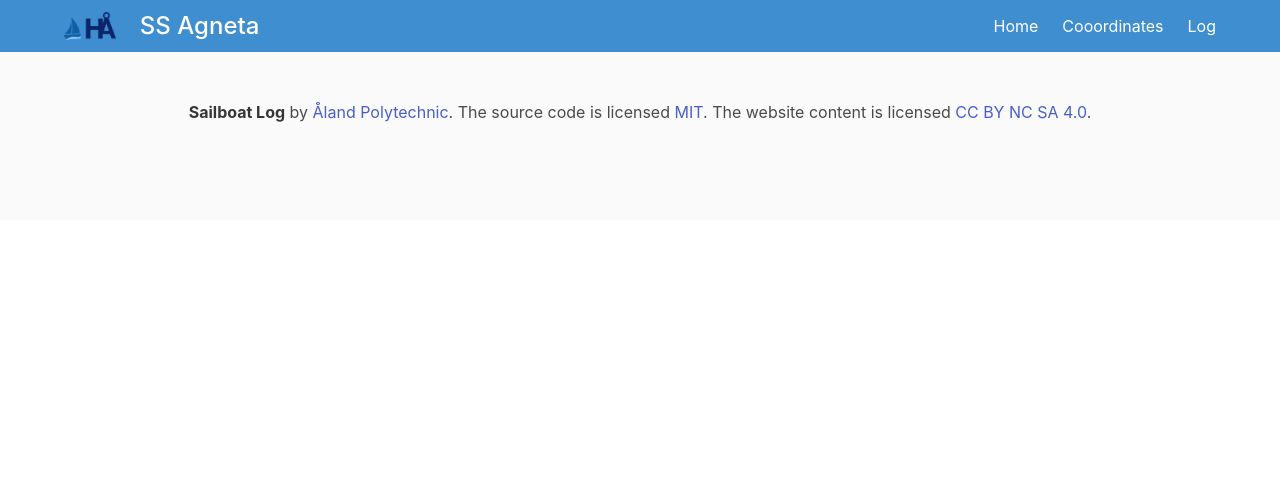
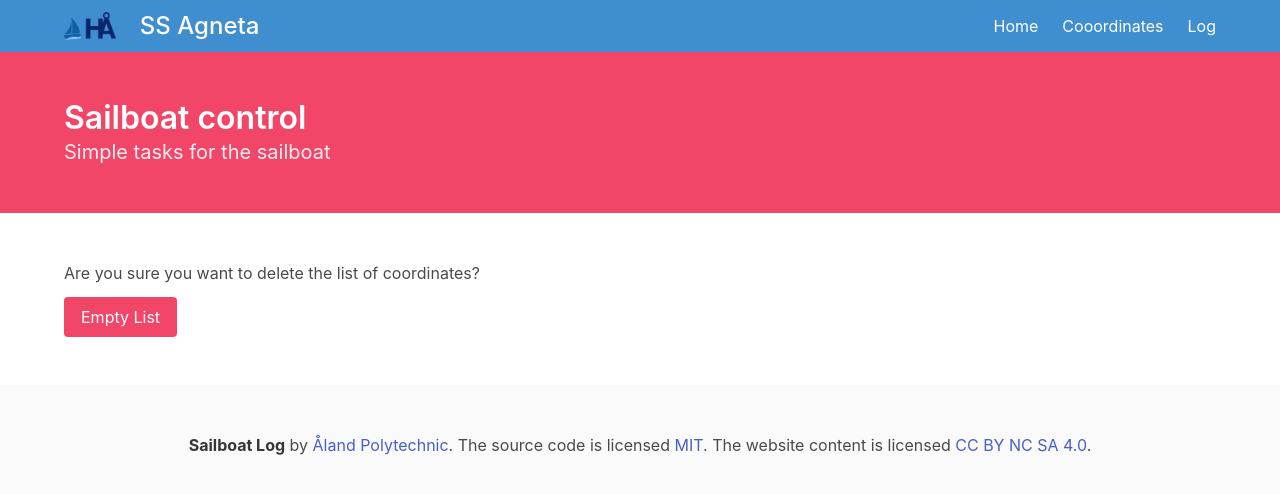
Before and after one commit to Dreameh/sailboat-logsite, an Angular app: page /boat/control in a window 1280 px wide. Before the commit this address led to /. Shown: the top 494 px of the page. Built offline with nearby package versions, Linux system fonts and the light colour scheme.

Commit message:
fixed all components to work

```diff
--- a/angular.json
+++ b/angular.json
@@ -53,7 +53,7 @@
             ],
             "styles": [
               "src/styles.scss",
-	      "node_modules/bulma/css/bulma.css",
+              "node_modules/bulma/css/bulma.css"
             ],
             "scripts": []
           },
@@ -106,6 +106,10 @@
           }
         }
       }
-    }},
-  "defaultProject": "sailboat-log"
+    }
+  },
+  "defaultProject": "sailboat-log",
+  "cli": {
+    "analytics": false
+  }
 }
--- a/src/app/app-routing.module.ts
+++ b/src/app/app-routing.module.ts
@@ -3,6 +3,7 @@ import { Routes, RouterModule } from '@angular/router';
 import { HomeComponent } from './components/home/home.component';
 import { CoordinatesComponent } from './components/coordinates/coordinates.component';
 import { LogComponent } from './components/log/log.component';
+import { ControlComponent } from './components/control/control.component';
 
 
 const routes: Routes = [
@@ -18,6 +19,10 @@ const routes: Routes = [
   {
 	  path: 'boat/log',
 	  component: LogComponent
+  },
+  {
+    path: 'boat/control',
+    component: ControlComponent
   }
 ];
 
--- a/src/app/app.module.ts
+++ b/src/app/app.module.ts
@@ -11,6 +11,7 @@ import { HomeComponent } from './components/home/home.component';
 import { LogComponent } from './components/log/log.component';
 import { CoordinatesComponent } from './components/coordinates/coordinates.component';
 import { LogService } from './components/log/log.service';
+import { ControlComponent } from './components/control/control.component';
 
 @NgModule({
   declarations: [
@@ -19,7 +20,8 @@ import { LogService } from './components/log/log.service';
     FooterComponent,
     HomeComponent,
     LogComponent,
-    CoordinatesComponent
+    CoordinatesComponent,
+    ControlComponent
   ],
   imports: [
     BrowserModule,
--- /dev/null
+++ b/src/app/components/control/control.component.html
@@ -0,0 +1,24 @@
+<section class="hero is-danger">
+  <div class="hero-body">
+    <div class="container">
+      <h1 class="title">
+        Sailboat control
+      </h1>
+      <h2 class="subtitle">
+        Simple tasks for the sailboat
+      </h2>
+    </div>
+  </div>
+</section>
+<section class="section">
+  <div class="container">
+    <form [formGroup]="controlForm" (ngSubmit)="onYeet()">
+      <div class="field">
+        <p> Are you sure you want to delete the list of coordinates? </p>
+      </div>
+      <div class="control">
+        <button type="submit" class="button is-danger"> Empty List </button>
+      </div>
+    </form>
+  </div>
+</section>
--- /dev/null
+++ b/src/app/components/control/control.component.ts
@@ -0,0 +1,21 @@
+import { Component } from '@angular/core';
+import { HttpClient } from '@angular/common/http';
+import { FormGroup } from '@angular/forms';
+
+@Component({
+  selector: 'app-control',
+  templateUrl: 'control.component.html',
+  styles: [
+  ]
+})
+export class ControlComponent {
+  private Url = 'http://localhost:8008/';
+
+  constructor(private http: HttpClient) { }
+  controlForm = new FormGroup({});
+  onYeet() {
+    this.http.delete(this.Url).subscribe({
+      error: error => console.error('There was an error trying to delete!', error)
+    });
+  }
+}
--- a/src/app/components/coordinates/coordinates.component.ts
+++ b/src/app/components/coordinates/coordinates.component.ts
@@ -29,6 +29,5 @@ export class CoordinatesComponent {
       next: data => console.log(data),
       error: error => console.error('There was an error!', error)
     });
-
   }
 }
--- a/src/app/components/log/log.component.html
+++ b/src/app/components/log/log.component.html
@@ -13,6 +13,7 @@
 
 <section class="section">
   <div class="container">
+
     <pre>Current Position: {{sailboat.at_lat}}, {{sailboat.at_lon}}</pre>
     <pre>Destination Position: {{sailboat.dest_lat}}, {{sailboat.dest_lon}}</pre>
     <pre>Message: {{sailboat.message}}</pre>
--- a/src/app/components/log/log.component.ts
+++ b/src/app/components/log/log.component.ts
@@ -1,6 +1,8 @@
-import { Component } from '@angular/core';
+import { Component, OnInit } from '@angular/core';
 import { LogService } from './log.service';
 import { SailboatList } from './logModel';
+import { interval } from 'rxjs';
+import { startWith, switchMap } from 'rxjs/operators';
 
 @Component({
   selector: 'app-log',
@@ -8,10 +10,18 @@ import { SailboatList } from './logModel';
   styles: [
   ]
 })
-export class LogComponent {
+export class LogComponent implements OnInit{
   sailboat: SailboatList;
 
   constructor(private logService: LogService) {
-	  this.logService.getSailboat().subscribe(res => { this.sailboat = res; });
+	  // this.logService.getSailboat().subscribe(res => { this.sailboat = res; });
+  }
+
+  ngOnInit() {
+    interval(5000).
+      pipe(
+        startWith(0),
+        switchMap(() => this.logService.getSailboat())
+      ).subscribe(res => { this.sailboat = res; });
   }
 }
--- a/src/app/components/log/log.service.ts
+++ b/src/app/components/log/log.service.ts
@@ -1,6 +1,6 @@
 import { Injectable } from '@angular/core';
 import { Observable, throwError } from 'rxjs';
-import { retry, catchError } from 'rxjs/operators';
+import { retry, catchError, tap } from 'rxjs/operators';
 import { HttpClient, HttpResponse, HttpErrorResponse } from '@angular/common/http';
 import { SailboatList } from './logModel';
 
@@ -10,27 +10,14 @@ import { SailboatList } from './logModel';
 
 export class LogService {
   constructor(private http: HttpClient) { }
-  sailboatUrl = 'http://localhost:8008/';
+  Url = 'http://localhost:8008/';
 
   getSailboat(): Observable<SailboatList> {
-	  return this.http.get<SailboatList>(this.sailboatUrl)
-	    .pipe(retry(0),
-		        catchError(this.handleError));
+    return this.http.get<SailboatList>(this.Url);
   }
 
   getSailboatResponse(): Observable<HttpResponse<SailboatList>> {
 	  return this.http.get<SailboatList>(
-	    this.sailboatUrl, { observe: 'response' });
-  }
-
-  private handleError(error: HttpErrorResponse) {
-	  if(error.error instanceof ErrorEvent) {
-	    console.error('An error occurred: ', error.error.message);
-	  } else {
-	    console.error(
-		    `Backend returned code ${error.status}, ` +
-		      `body was: ${error.error}`);
-	  }
-	  return throwError('Something bad happened; please try again later.');
+	    this.Url, { observe: 'response' });
   }
 }
```
Lines whose indentation alone changed are shown as unchanged.
